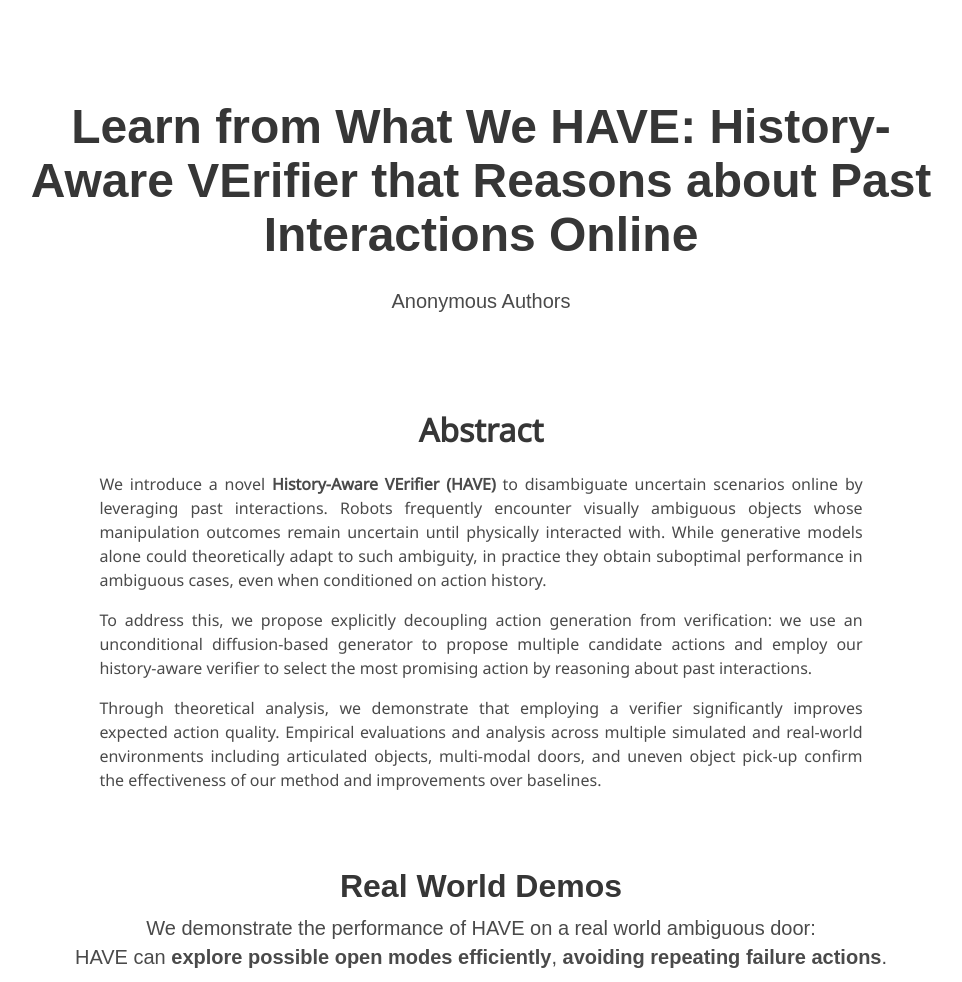
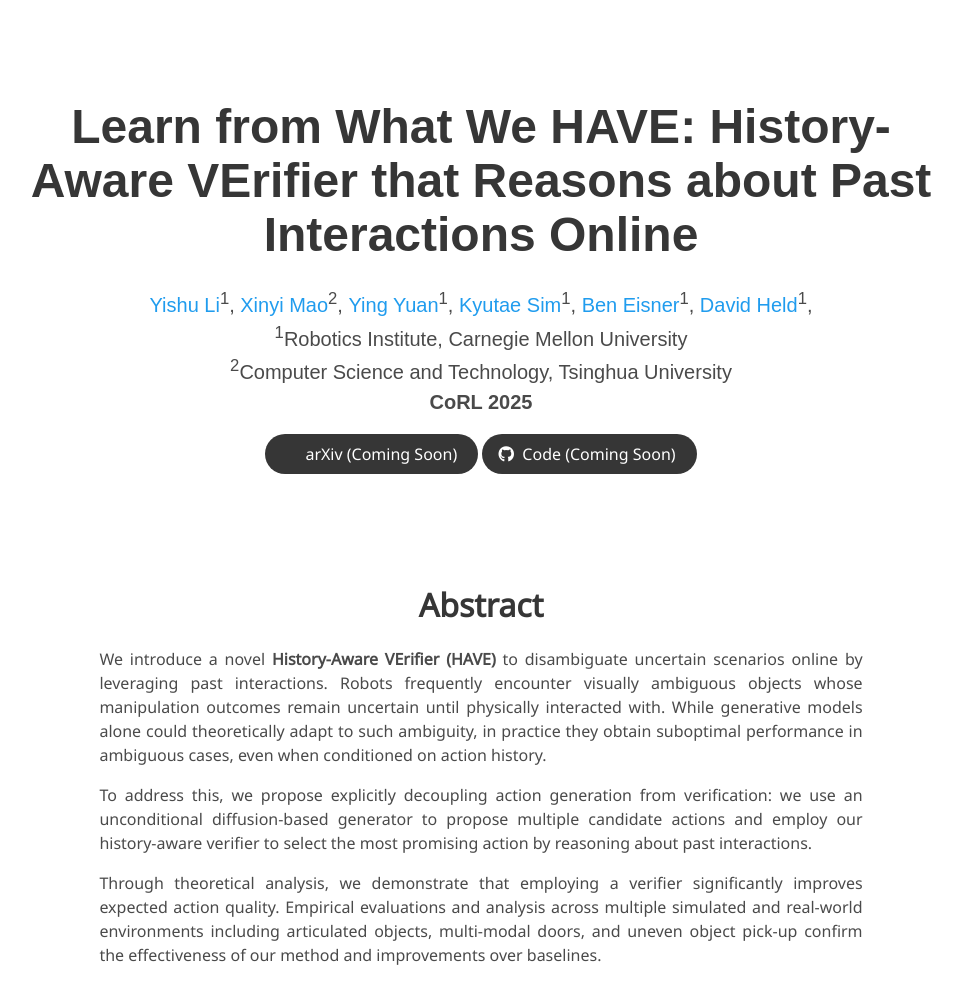
Before and after one commit to liy1shu/HAVE_CoRL25, a plain HTML site: page index.html in a window 1280 px wide. Shown: the top 982 px of the page, without its empty margins (159-1121 px from the left). Drawn offline with nearby package versions, Linux system fonts and the light colour scheme; some icons are missing; a web font is replaced by a local one.

Commit message:
feat: authors and acknowledgements

```diff
--- a/index.html
+++ b/index.html
@@ -196,9 +196,65 @@
           </h1>
           <div class="is-size-5 publication-authors">
             <span class="author-block">
-              Anonymous Authors
+              <!-- Anonymous Authors -->
+              <span class="author-block">
+                <!-- <a href="https://liy1shu.github.io/">Yishu Li</a>*<sup>1</sup>, -->
+                <a href="https://liy1shu.github.io/">Yishu Li</a><sup>1</sup>,
+              </span>
+              <span class="author-block">
+                <!-- <a href="https://github.com/shhmxy2">Xinyi Mao</a>*<sup>2</sup>, -->
+                <a href="https://github.com/shhmxy2">Xinyi Mao</a><sup>2</sup>,
+              </span>
+              <span class="author-block">
+                <a href="https://yingyuan0414.github.io/">Ying Yuan</a><sup>1</sup>,
+              </span>
+              <span class="author-block">
+                <a href="https://ktsim01.github.io/">Kyutae Sim</a><sup>1</sup>,
+              </span>
+              <span class="author-block">
+                <a href="https://beisner.me/">Ben Eisner</a><sup>1</sup>,
+              </span>
+              <span class="author-block">
+                <a href="https://davheld.github.io/">David Held</a><sup>1</sup>,
+              </span>
             </span>
           </div>
+          <div class="is-size-5 publication-authors">
+            <!-- <span class="author-block"><sup>*</sup>Equal Contribution</span><br> -->
+            <span class="author-block"><sup>1</sup>Robotics Institute, Carnegie Mellon University</span><br>
+            <span class="author-block"><sup>2</sup>Computer Science and Technology, Tsinghua University</span><br>
+          </div>
+
+          <div class="is-size-5 publication-authors">
+            <span style="font-weight: bold;">CoRL 2025</span>
+          </div>
+
+          <div class="column has-text-centered">
+            <div class="publication-links">
+
+              <span class="link-block">
+                <a href="todo"
+                   class="external-link button is-normal is-rounded is-dark">
+                  <span class="icon">
+                      <i class="ai ai-arxiv"></i>
+                  </span>
+                  <span>arXiv (Coming Soon)</span>
+                </a>
+              </span>
+
+              <span class="link-block">
+                <a href="todo"
+                   class="external-link button is-normal is-rounded is-dark">
+                  <span class="icon">
+                      <i class="fab fa-github"></i>
+                  </span>
+                  <span>Code (Coming Soon)</span>
+                  </a>
+              </span>
+
+            </div>
+          </div>
+
         </div>
       </div>
     </div>
@@ -605,6 +661,21 @@
 </section>
 
 
+<section class="hero teaser">
+  <div class="container is-max-desktop">
+    <div class="columns is-centered has-text-centered">
+      <h2 class="title is-3", style="margin-top: 60px;">Acknowledgements</h2>
+    </div>
+    <div class="hero-body">
+      <h2 class="subtitle has-text-centered">
+        This material is based upon work supported by the National Science Foundation under NSF CAREER Grant No. IIS-2046491 and ONR MURI N00014-24-1-2748. We also thank Xilun Zhang for discussion on uneven object environment setups.
+        Any opinions, findings, and conclusions or recommendations expressed in this material are those of the author(s) and do not necessarily reflect the views of the National Science Foundation.
+      </h2>
+    </div>
+  </div>
+</section>
+
+
 <footer class="footer">
   <div class="container">
     <div class="content has-text-centered">
```
